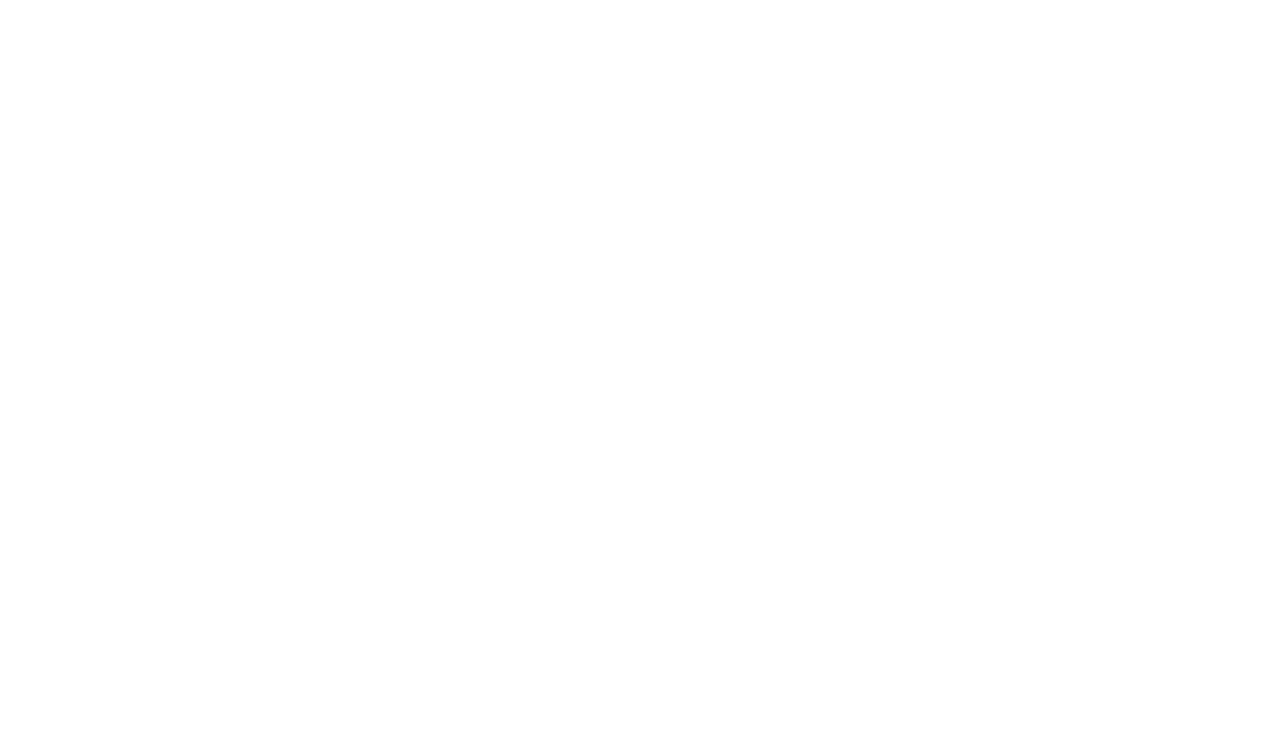
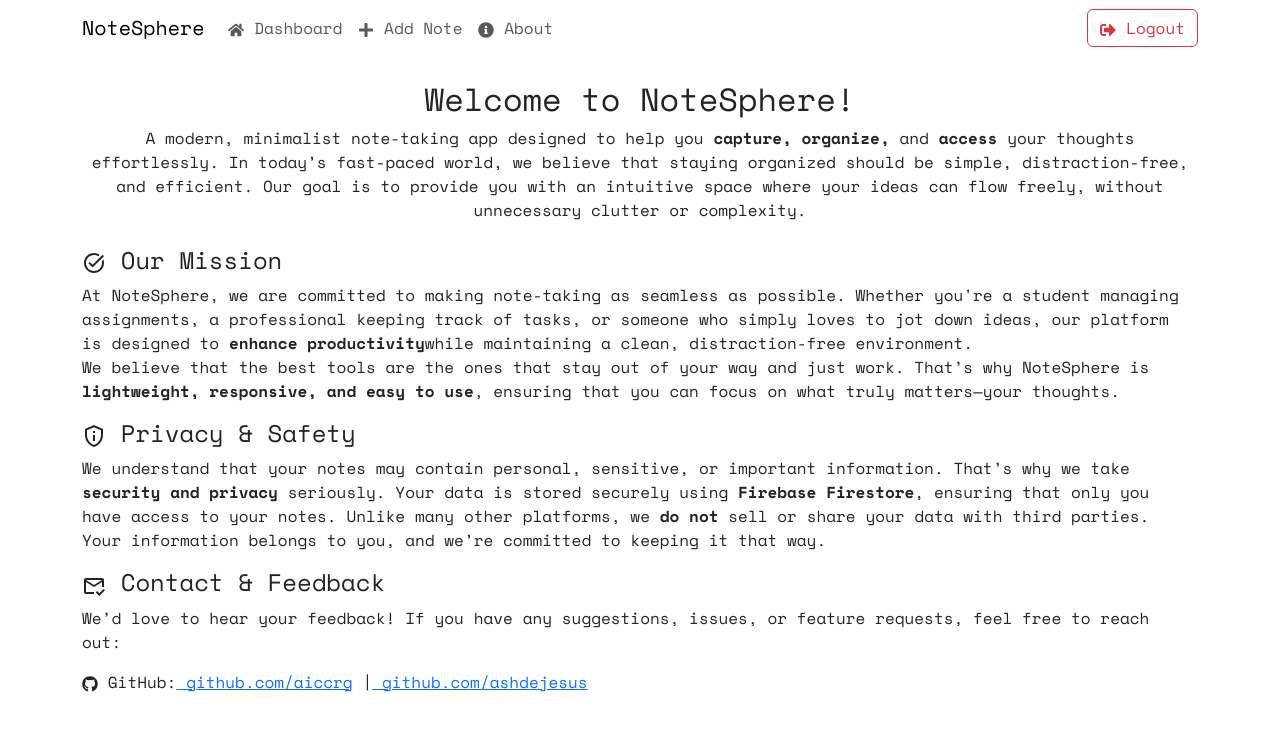
Before and after one commit to ashdejesus/NoteSphere, a React (Create React App) app: page /about in a window 1280 px wide. Before the commit this address had no page. Shown: the top 730 px of the page. Built offline with nearby package versions, Linux system fonts and the light colour scheme.

Commit message:
About Page

```diff
--- a/src/App.js
+++ b/src/App.js
@@ -5,16 +5,20 @@
 import AddNote from "./pages/AddNote"; // Import AddNote page
 import "bootstrap/dist/css/bootstrap.min.css";
 
+import About from "./pages/About"; // Import About page
+
 function App() {
   return (
     <Router>
       <Routes>
         <Route path="/" element={<Login />} />
         <Route path="/dashboard" element={<Dashboard />} />
-        <Route path="/add-note" element={<AddNote />} /> {/* Add route for AddNote */}
+        <Route path="/add-note" element={<AddNote />} />
+        <Route path="/about" element={<About />} /> {/* New About route */}
       </Routes>
     </Router>
   );
 }
 
+
 export default App;
--- a/src/components/Dashboard.js
+++ b/src/components/Dashboard.js
@@ -3,7 +3,8 @@
 import { onAuthStateChanged } from "firebase/auth";
 import { useNavigate } from "react-router-dom";
 import { Navbar, Nav, Button, Container, Card, Row, Col } from "react-bootstrap";
-import { FaSignOutAlt, FaTrash, FaPlus, FaHome } from "react-icons/fa";
+import { FaSignOutAlt, FaTrash, FaPlus, FaHome, FaInfoCircle } from "react-icons/fa";
+import "../styles/Dashboard.css"; // Ensure the styles are imported
 
 function Dashboard() {
   const [user, setUser] = useState(null);
@@ -13,11 +14,10 @@
   useEffect(() => {
     const unsubscribeAuth = onAuthStateChanged(auth, (user) => {
       if (!user) {
-        navigate("/"); // Redirect if no user
+        navigate("/");
       } else {
         setUser(user);
         listenToNotes(setNotes).then((unsubscribeNotes) => {
-          // Ensure unsubscribeNotes is a function before calling it
           return () => unsubscribeNotes && unsubscribeNotes();
         });
       }
@@ -31,9 +31,11 @@
   return (
     <>
       {/* Navigation Bar */}
-      <Navbar bg="green" variant="green" expand="lg" style={{ fontFamily: "'Space Mono', monospace" }}>
+      <Navbar bg="white" variant="white" expand="lg" className="navbar-custom">
         <Container>
-          <Navbar.Brand style={{ cursor: 'pointer' }}>NoteSphere</Navbar.Brand>
+          <Navbar.Brand style={{ cursor: "pointer" }} onClick={() => navigate("/dashboard")}>
+            NoteSphere
+          </Navbar.Brand>
           <Navbar.Toggle aria-controls="basic-navbar-nav" />
           <Navbar.Collapse id="basic-navbar-nav">
             <Nav className="me-auto">
@@ -42,6 +44,9 @@
               </Nav.Link>
               <Nav.Link onClick={() => navigate("/add-note")}>
                 <FaPlus /> Add Note
+              </Nav.Link>
+              <Nav.Link onClick={() => navigate("/about")}>
+                <FaInfoCircle /> About
               </Nav.Link>
             </Nav>
             {user && (
@@ -54,7 +59,7 @@
       </Navbar>
 
       {/* Dashboard Content */}
-      <Container className="mt-4" style={{ fontFamily: "'Space Mono', monospace" }}>
+      <Container className="mt-4 dashboard-content">
         <h2 className="text-center">NoteSphere</h2>
 
         {user && (
@@ -74,13 +79,14 @@
           ) : (
             notes.map((note) => (
               <Col key={note.id} sm={12} md={6} lg={4} className="mb-4">
-                <Card>
+                <Card className="note-card">
                   <Card.Body>
                     <Card.Title>{note.title.slice(0, 30)}...</Card.Title>
                     <Card.Text>{note.description.slice(0, 60)}...</Card.Text>
-                    <Button style={{ fontFamily: "'Space Mono', monospace" }}
+                    <Button
                       variant="outline-danger"
                       size="sm"
+                      className="delete-btn"
                       onClick={() => deleteNote(note.id)}
                     >
                       <FaTrash />
--- /dev/null
+++ b/src/pages/About.js
@@ -0,0 +1,88 @@
+import React from "react";
+import { Navbar, Nav, Button, Container } from "react-bootstrap";
+import { useNavigate } from "react-router-dom";
+import { auth, logOut } from "../firebase"; // Import logout function
+import { FaHome, FaPlus, FaSignOutAlt, FaInfoCircle, FaGithub } from "react-icons/fa";
+import { MdTaskAlt, MdOutlinePrivacyTip, MdOutlineMarkEmailRead } from "react-icons/md";
+
+function About() {
+  const navigate = useNavigate();
+
+  return (
+    <>
+      {/* Navbar */}
+      <Navbar bg="white" expand="lg" style={{ fontFamily: "'Space Mono', monospace", position: "sticky", top: 0, zIndex: 1000 }}>
+        <Container>
+          <Navbar.Brand style={{ cursor: "pointer" }} onClick={() => navigate("/dashboard")}>
+            NoteSphere
+          </Navbar.Brand>
+          <Navbar.Toggle aria-controls="basic-navbar-nav" />
+          <Navbar.Collapse id="basic-navbar-nav">
+            <Nav className="me-auto">
+              <Nav.Link onClick={() => navigate("/dashboard")}>
+                <FaHome /> Dashboard
+              </Nav.Link>
+              <Nav.Link onClick={() => navigate("/add-note")}>
+                <FaPlus /> Add Note
+              </Nav.Link>
+              <Nav.Link onClick={() => navigate("/about")}>
+                <FaInfoCircle /> About
+              </Nav.Link>
+            </Nav>
+            {/* Logout Button */}
+            <Button variant="outline-danger" onClick={logOut}>
+              <FaSignOutAlt /> Logout
+            </Button>
+          </Navbar.Collapse>
+        </Container>
+      </Navbar>
+
+      {/* About Content */}
+      <Container className="mt-4 text-center" style={{ fontFamily: "'Space Mono', monospace" }}>
+        <h2>Welcome to NoteSphere!</h2>
+        <p>
+          A modern, minimalist note-taking app designed to help you <strong>capture, organize,</strong> and <strong>access</strong> your thoughts effortlessly.
+          In today’s fast-paced world, we believe that staying organized should be simple, distraction-free, and efficient.
+          Our goal is to provide you with an intuitive space where your ideas can flow freely, without unnecessary clutter or complexity.
+        </p>
+      </Container>
+
+      <Container className="mt-4 text-start" style={{ fontFamily: "'Space Mono', monospace" }}>
+        <h4><MdTaskAlt /> Our Mission</h4>
+        <p>
+          At NoteSphere, we are committed to making note-taking as seamless as possible.
+          Whether you're a student managing assignments, a professional keeping track of tasks,
+          or someone who simply loves to jot down ideas, our platform is designed to <strong>enhance productivity</strong>
+          while maintaining a clean, distraction-free environment.
+          <br />
+          We believe that the best tools are the ones that stay out of your way and just work.
+          That’s why NoteSphere is <strong>lightweight, responsive, and easy to use</strong>, ensuring that you can focus on what truly matters—your thoughts.
+        </p>
+
+        <h4><MdOutlinePrivacyTip /> Privacy & Safety</h4>
+        <p>
+          We understand that your notes may contain personal, sensitive, or important information.
+          That’s why we take <strong>security and privacy</strong> seriously. Your data is stored securely using
+          <strong> Firebase Firestore</strong>, ensuring that only you have access to your notes. Unlike many other
+          platforms, we <strong>do not</strong> sell or share your data with third parties. Your information belongs
+          to you, and we’re committed to keeping it that way.
+        </p>
+
+        {/* Contact & Feedback Section */}
+        <h4><MdOutlineMarkEmailRead /> Contact & Feedback</h4>
+        <p>
+          We’d love to hear your feedback! If you have any suggestions, issues, or feature requests, feel free to reach out:
+        </p>
+
+        {/* GitHub Links */}
+        <p>
+          <FaGithub /> GitHub:
+          <a href="https://github.com/aiccrg" target="_blank" rel="noopener noreferrer"> github.com/aiccrg</a> |
+          <a href="https://github.com/ashdejesus" target="_blank" rel="noopener noreferrer"> github.com/ashdejesus</a>
+        </p>
+      </Container>
+    </>
+  );
+}
+
+export default About;
--- a/src/pages/AddNote.js
+++ b/src/pages/AddNote.js
@@ -4,7 +4,7 @@
 import { onAuthStateChanged } from "firebase/auth";
 import { auth } from '../firebase'; // Assuming you are using Firebase auth
 import { Button, Container, Form, Navbar, Nav } from 'react-bootstrap'; // Import Bootstrap components
-import { FaSignOutAlt, FaPlus, FaHome } from "react-icons/fa";
+import { FaSignOutAlt, FaPlus, FaHome, FaInfoCircle } from "react-icons/fa";
 
 function AddNote() {
   const [title, setTitle] = useState('');
@@ -56,6 +56,9 @@
               <Nav.Link onClick={() => navigate("/add-note")}>
                 <FaPlus /> Add Note
               </Nav.Link>
+              <Nav.Link onClick={() => navigate("/about")}>
+                <FaInfoCircle /> About
+                </Nav.Link>
             </Nav>
             {user && (
               <Button variant="outline-danger" onClick={logOut}>
--- a/src/styles/Dashboard.css
+++ b/src/styles/Dashboard.css
@@ -1,21 +1,41 @@
+/* Hide scrollbar while keeping space reserved */
+html {
+  overflow-y: scroll; /* Keeps scrollbar space reserved */
+}
+
+/* Hide scrollbar in WebKit-based browsers (Chrome, Edge, Safari) */
+::-webkit-scrollbar {
+  width: 0px;
+  background: transparent; /* Optional: makes it fully invisible */
+}
+
+/* Prevent horizontal scrolling */
+body {
+  margin: 0;
+  padding: 0;
+  overflow-x: hidden;
+}
+
+/* Dashboard Layout */
 .dashboard {
   padding: 20px;
 }
 
-  .notes-list {
-    display: flex;
-    flex-direction: column;
-    gap: 15px;
-  }
-
-  .note {
+/* Note Cards */
+.note-card {
   padding: 15px;
   background-color: #f8f9fa;
   border-radius: 5px;
   box-shadow: 0 2px 4px rgba(0, 0, 0, 0.1);
 }
 
-  .note small {
-    color: #888;
-    font-size: 0.8rem;
+/* Navbar Custom Styling */
+.navbar-custom {
+  font-family: "Space Mono", monospace;
+  border-bottom: 1px solid #ddd;
 }
+
+/* Dashboard Content */
+.dashboard-content {
+  font-family: "Space Mono", monospace;
+}
```
Lines whose indentation alone changed are shown as unchanged.
